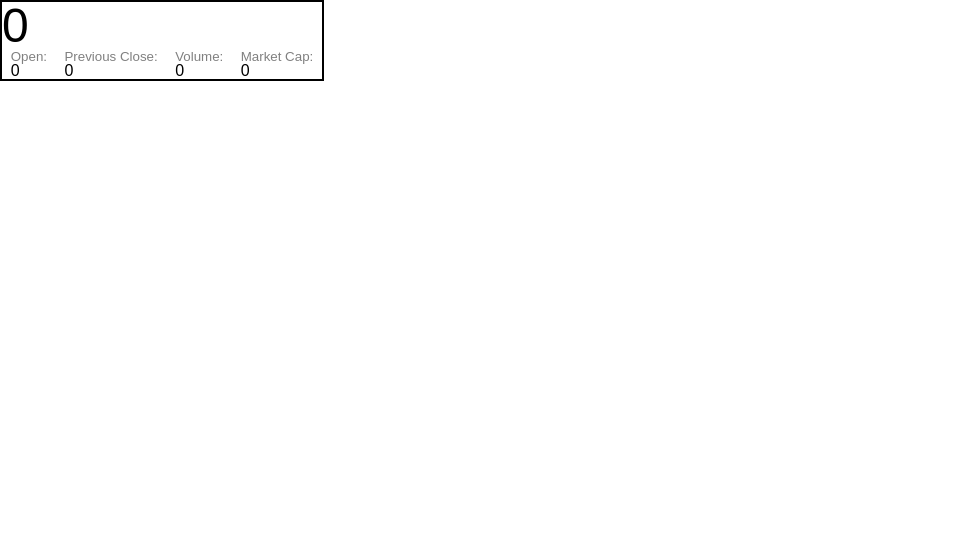
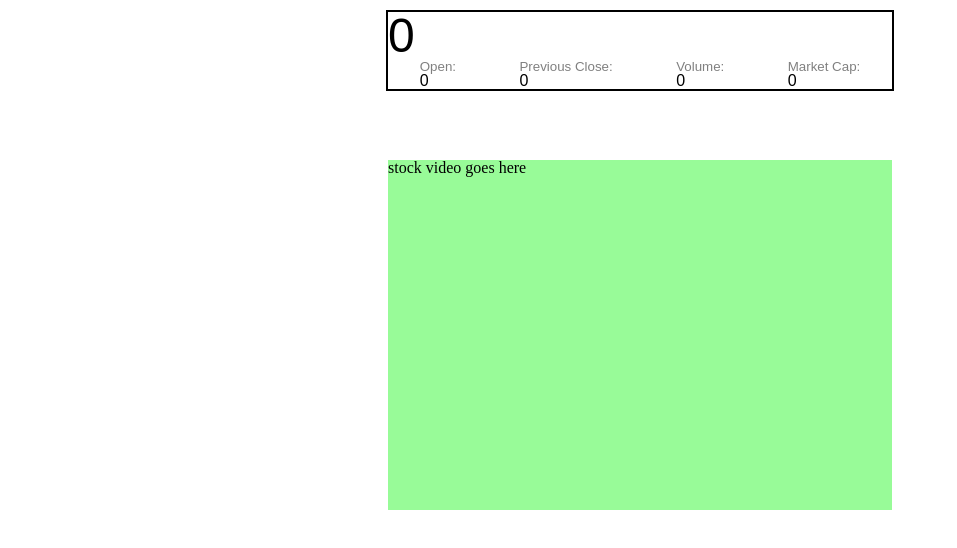
Before and after one commit to kxu9846/bloomberg_clone, a React (Create React App) app in the folder Client/: page /aapl in a window 1280 px wide. Shown: the top 548 px of the page, without its empty margins (0-957 px from the left). Built offline with nearby package versions, Linux system fonts and the light colour scheme; no server answers.

Commit message:
update: stockpage css

```diff
--- a/Client/src/Pages/Stockpage/Stockpage.css
+++ b/Client/src/Pages/Stockpage/Stockpage.css
@@ -1,16 +1,23 @@
+.stockpage-container {
+    display: flex;
+    flex-direction: column;
+    align-items: center;
+    height: 500px;
+    justify-content: space-between;
+    padding: 10px;
+}
+
 .financials {
     font-family: 'Arial';
     display: flex;
     flex-direction: column;
     border: 2px solid black;
-    width: 25%;
-}
-
-.companyName {
+    width: 40%;
 }
 
 .companySymbol {
     font-weight: bold;
+    font: 16pt;
 }
 
 .currentPrice {
@@ -27,3 +34,13 @@
     font-size: 10pt;
     color: grey;
 }
+
+.stockpage-video {
+    background: palegreen;
+    height: 350px;
+    width: 40%;
+}
+
+.stockpage-video span {
+
+}
--- a/Client/src/Pages/Stockpage/Stockpage.tsx
+++ b/Client/src/Pages/Stockpage/Stockpage.tsx
@@ -87,6 +87,9 @@ function Stockpage(props: props) {
                     </div>
                 </div>
             </div>
+            <div className ="stockpage-video">
+                <span>stock video goes here</span>
+            </div>
         </div>
     )
 }
--- a/Client/src/components/Dropdown/Search/index.tsx
+++ b/Client/src/components/Dropdown/Search/index.tsx
@@ -4,7 +4,7 @@ import './Search.css'
 import SearchBar from '../../SearchBar/index'
 import Button from '../../Button/index'
 import { faTimes } from '@fortawesome/free-solid-svg-icons'
-import Stockpage from '../../../Pages/Stockpage/Stockpage'
+// import Stockpage from '../../../Pages/Stockpage/Stockpage'
 
 const STOCK_SYMBOLS = ["AAPL", "GME", "NFLX"]
 
```
